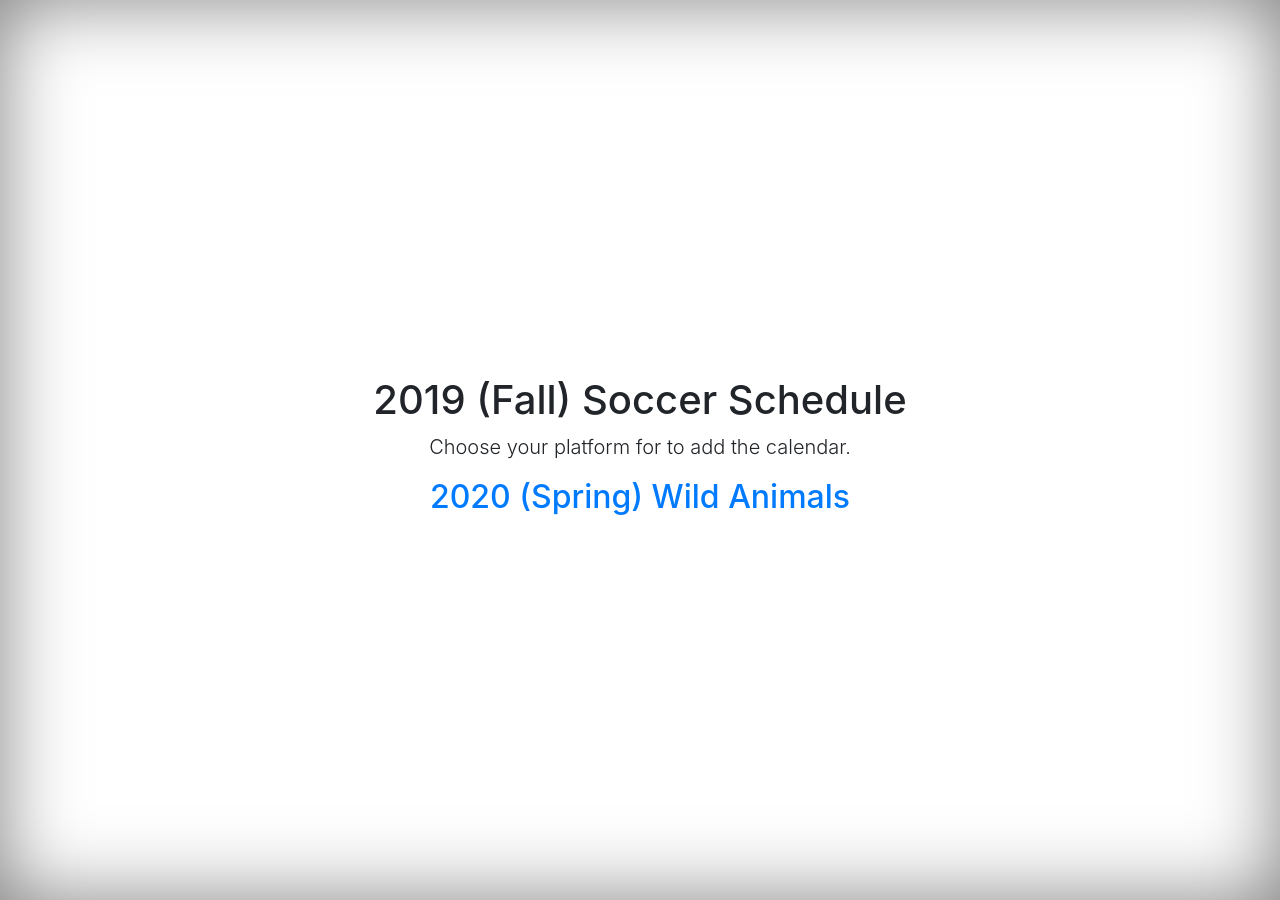
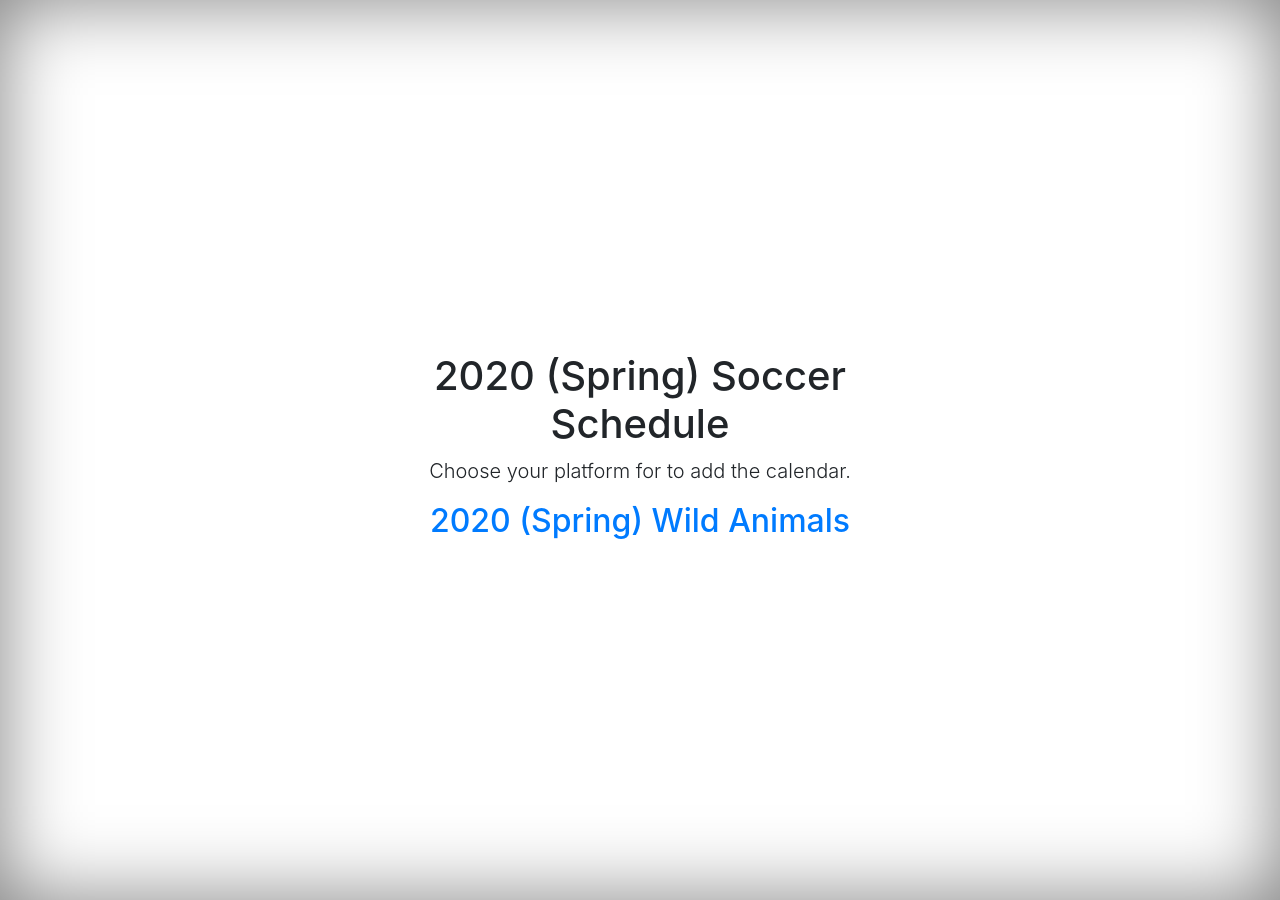
Before and after one commit to nathanb/ical-parents, a Jekyll site: the page built from index.md, in a window 1280 px wide. Built offline with Jekyll 4.4.1, drawn with Linux system fonts in a browser that asks for light colours; nearby versions of some CDN libraries; our own code applies the rules of GitHub Pages for plain Markdown files.

Commit message:
config update.

```diff
--- a/_config.yml
+++ b/_config.yml
@@ -1,3 +1,3 @@
-title: 2019 (Fall) Soccer Schedule
+title: 2020 (Spring) Soccer Schedule
 description: Choose your platform for to add the calendar.
 show_downloads: false
```
